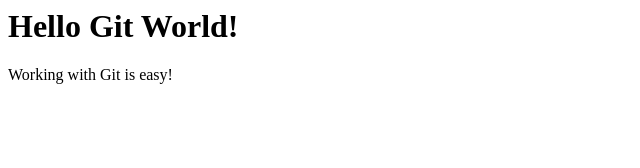
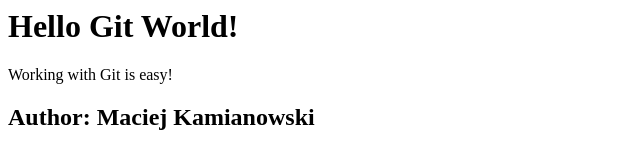
Before and after one commit to MaciejKamianowski/GitGitHubMasterclass, a plain HTML site: page index.html in a window 1280 px wide. Shown: the whole page, without its empty margins (0-640 px from the left). Drawn offline with Linux system fonts and the light colour scheme.

Commit message:
Add author
I have added a header to the index.html file
that now contains my name as the author of the
file.

```diff
--- a/index.html
+++ b/index.html
@@ -8,5 +8,7 @@
         <div>
             <p>Working with Git is easy!</p>
         </div>
+
+        <h2>Author: Maciej Kamianowski</h2>
     </body>
 </html>
```
